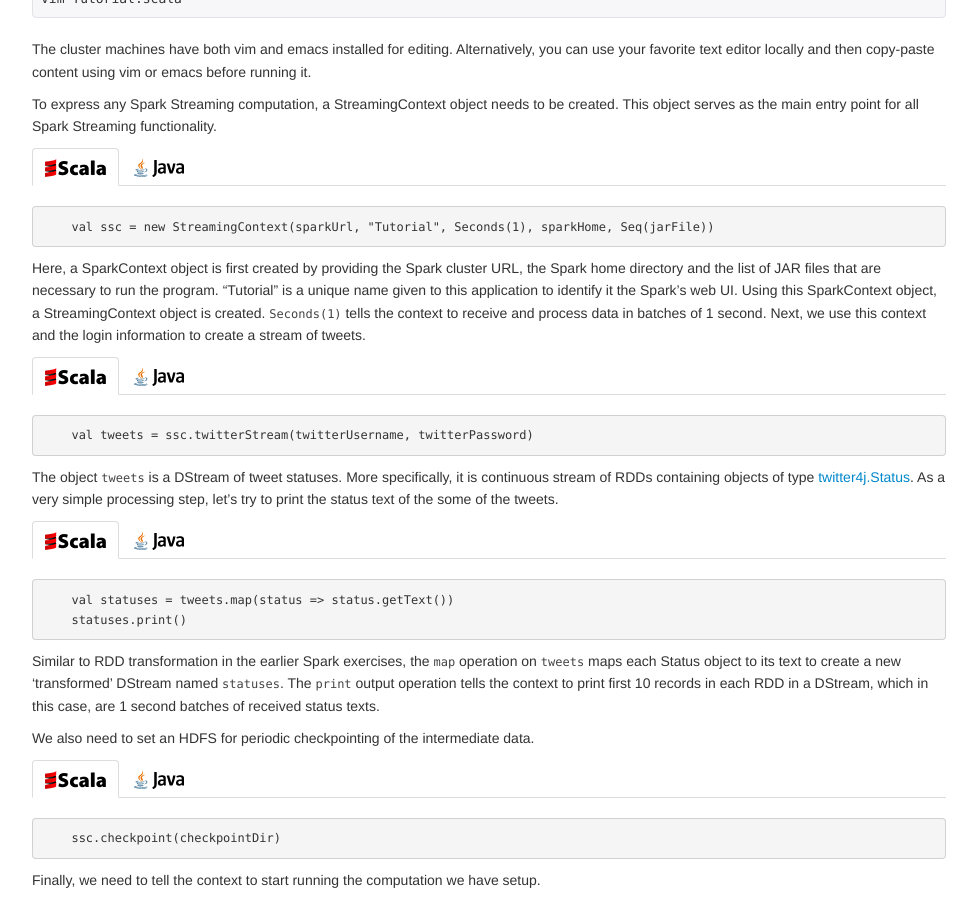
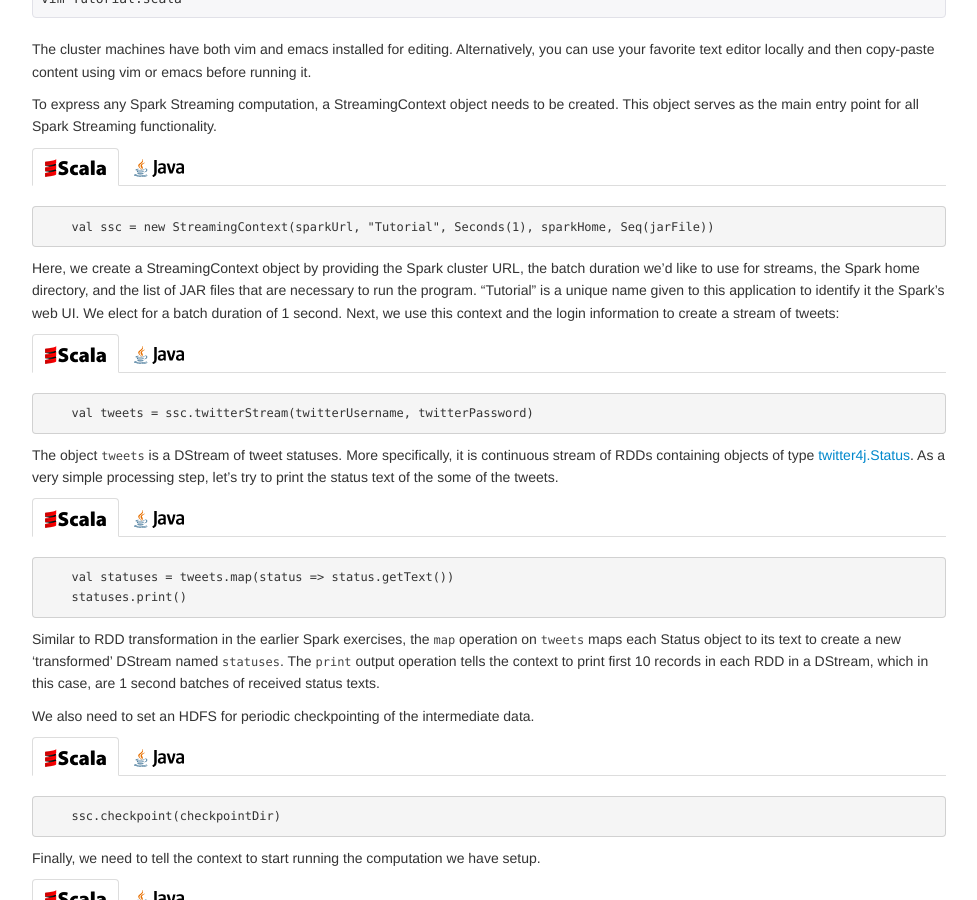
Before and after one commit to databricks/spark-training, a Jekyll site: the page built from strata_2013/index.md, in a window 1280 px wide and 900 px high, scrolled down 12630 px. Shown: the whole window, without its empty margins (151-1128 px from the left). Built offline with Jekyll 4.4.1, drawn with Linux system fonts in a browser that asks for light colours.

Commit message:
Updating text around StreamingContext constructor

```diff
--- a/strata_2013/index.md
+++ b/strata_2013/index.md
@@ -848,10 +848,7 @@ This object serves as the main entry point for all Spark Streaming functionality
 </div>
 </div>
 
-Here, a SparkContext object is first created by providing the Spark cluster URL, the Spark home directory and the list of JAR files that are necessary to run the program.
-"Tutorial" is a unique name given to this application to identify it the Spark's web UI.
-Using this SparkContext object, a StreamingContext object is created. `Seconds(1)` tells the context to receive and process data in batches of 1 second.
-Next, we use this context and the login information to create a stream of tweets.
+Here, we create a StreamingContext object by providing the Spark cluster URL, the batch duration we'd like to use for streams, the Spark home directory, and the list of JAR files that are necessary to run the program. "Tutorial" is a unique name given to this application to identify it the Spark's web UI. We elect for a batch duration of 1 second. Next, we use this context and the login information to create a stream of tweets:
 
 <div class="codetabs">
 <div data-lang="scala" markdown="1">
```
